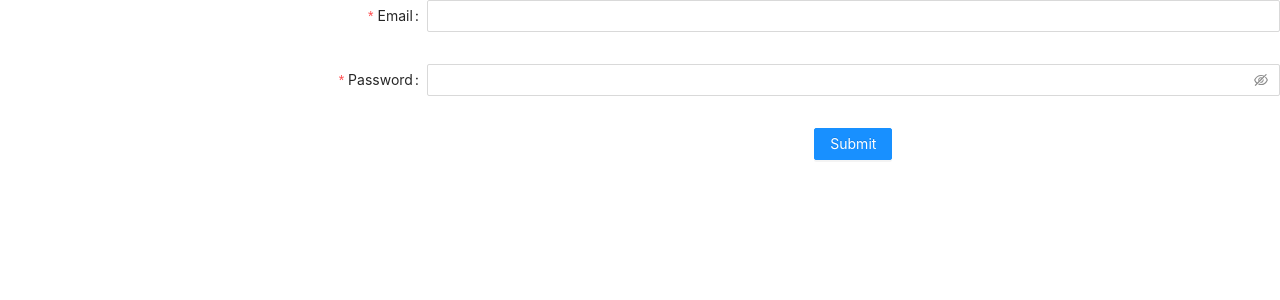
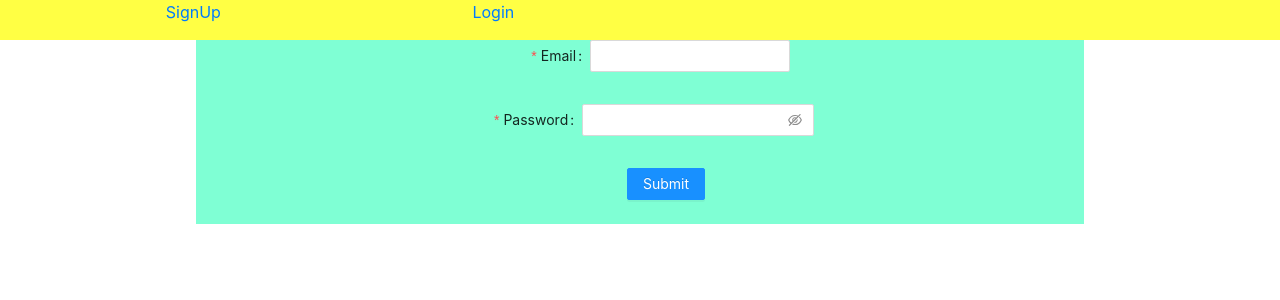
Before and after one commit to Bilal856500/React-Ant, a React (Create React App) app: page /login in a window 1280 px wide. Shown: the top 300 px of the page. Built offline with nearby package versions, Linux system fonts and the light colour scheme.

Commit message:
log out functionality is added

```diff
--- a/package.json
+++ b/package.json
@@ -14,6 +14,7 @@
     "react": "^17.0.2",
     "react-bootstrap": "^1.6.4",
     "react-dom": "^17.0.2",
+    "react-router-dom": "^5.3.0",
     "react-scripts": "4.0.3",
     "web-vitals": "^1.1.2",
     "yup": "^0.32.11"
--- a/src/App.js
+++ b/src/App.js
@@ -1,4 +1,3 @@
-
 import './App.css';
 // import Users from "./users";
 import Ant from "./ant";
@@ -8,23 +7,37 @@ import AntedForm from "./antedForm";
 import LoginForm from "./login";
 import Login from "./login";
 import SignUp from "./signUp";
+import { BrowserRouter as Router, Switch, Route } from 'react-router-dom';
+import Navbar from "./navbar";
 
 
 function App() {
-  return (
-    <div className="App">
-        {/*<Ant/>*/}
-        {/*<Form/>*/}
-        {/*<Data/>*/}
-        {/*<AntedForm/>*/}
-        {/*<LoginForm/>*/}
-        <Login/>
-        {/*<SignUp/>*/}
+    return ( <
+        div className = "App" >
 
 
 
-    </div>
-  );
+        { /*<Ant/>*/ } { /*<Form/>*/ } { /*<Data/>*/ } { /*<AntedForm/>*/ } { /*<LoginForm/>*/ }
+
+        {/*// <Login / >*/}
+
+<Router>
+    <Navbar/>
+    <Switch>
+        <Route path={'/'} exact component={SignUp}/>
+        <Route path={'/login'} exact component={Login}/>
+        <Route path={'/ant'} exact component={Ant}/>
+
+    </Switch>
+
+
+</Router>
+
+
+
+
+        </div>
+    );
 }
 
 export default App;
--- a/src/addData.js
+++ b/src/addData.js
@@ -1,5 +1,5 @@
 import React, {useState} from 'react';
-import {Modal, Button, Form, Input} from 'antd';
+import {Modal, Button, Form, Input, Checkbox} from 'antd';
 import axios from "axios";
 import {Formik} from "formik";
 import * as Yup from 'yup';
@@ -13,10 +13,8 @@ const schemaObj = Yup.object().shape({
 
 
 const AddData = () => {
-    // const [name, setName] = useState('');
-    // const [email, setEmail] = useState('');
-    // const [password, setPassword] = useState('');
-    // const [address, setAddress] = useState('');
+
+    const[admin,setAdmin]=useState(false);
     const [isModalVisible, setIsModalVisible] = useState(false);
     // const [error, setError] = useState('');
 
@@ -41,7 +39,8 @@ const AddData = () => {
                 username: data.username,
                 email: data.email,
                 address: data.address,
-                password: data.password
+                password: data.password,
+                isAdmin: admin
             });
             window.location.reload()
         } catch (e) {
@@ -131,6 +130,18 @@ const AddData = () => {
                                             span: 16,
                                         }}
                                     >
+                                        <Form.Item
+                                            name="remember"
+                                            valuePropName="checked"
+                                            defaultChecked={admin}
+                                            onChange={() => setAdmin(!admin)}
+                                            wrapperCol={{
+                                                offset: 8,
+                                                span: 16,
+                                            }}
+                                        >
+                                            <Checkbox>Admin</Checkbox>
+                                        </Form.Item>
                                         <Button type="primary" htmlType={"submit"}>
                                             Submit
                                         </Button>
--- a/src/ant.js
+++ b/src/ant.js
@@ -5,9 +5,10 @@ import {Table} from 'antd';
 import {Button} from "antd";
 import AddData from "./addData";
 import Update from "./update";
+import { useHistory } from "react-router";
 
 function Ant(props) {
-
+    const history = useHistory();
 
     const columns = [
         {
@@ -43,6 +44,11 @@ function Ant(props) {
     const [users, setUsers] = useState([])
     useEffect(() => {
         (async () => {
+            if(!localStorage.getItem('token')){
+                alert("You are not logged in!")
+                history.push('/login')
+
+            }
 
             try {
                 const data = (await axios.get('http://localhost:5000/api/user')).data;
@@ -68,15 +74,18 @@ function Ant(props) {
 
     };
 
+    const logOut = ()=>{
+        localStorage.removeItem('token');
+        history.push('/login')
+
+    }
+
     return (
         <div>
 
-            {/*{users.filter(user=>user.isAdmin===users.isAdmin)}*/}
-
-
             <AddData/>
-
         <Table columns={columns} dataSource ={users} rowKey ='_id' pagination={{ defaultPageSize: 5, showSizeChanger: true, pageSizeOptions: ['5', '10', '15']}}/>
+            <Button danger onClick={logOut}>Logout</Button>
         </div>
     );
 }
--- a/src/index.js
+++ b/src/index.js
@@ -7,7 +7,9 @@ import 'bootstrap/dist/css/bootstrap.css';
 
 ReactDOM.render(
 
-    <App />
+        <App />
+
+
   ,
   document.getElementById('root')
 );
--- /dev/null
+++ b/src/login.css
@@ -0,0 +1,16 @@
+Form {
+    background: aquamarine;
+    display: flex;
+    flex-direction: column;
+    align-items: center;
+    width: 80%;
+    height: 100%;
+}
+.container{
+
+    display: flex;
+    flex-direction: column;
+    align-items: center;
+    width: 80%;
+    height: 100%;
+}
--- a/src/login.js
+++ b/src/login.js
@@ -1,30 +1,40 @@
 import React,{useState} from 'react';
 import { Form, Input, Button } from 'antd';
+import { useHistory } from "react-router";
 import axios from "axios";
 import Ant from "./ant";
 
+import './login.css';
 function Login(props) {
+    const history = useHistory();
     const[email,setEmail] = useState('');
     const [password,setPassword]=useState('');
-    const[value,setValue]=useState('');
+    const[value,setValue]=useState([]);
     const [error,setError]=useState('');
-    const Login = async (values) => {    try {
+    const Login = async (e,values) => {    try {
+
      const info = (await axios.post('http://localhost:5000/api/user/login', {
          email: email,
          password: password
-     })).data;
-     setValue(info)
-        console.log(info)
+     }));
+     setValue(info.data)
+        localStorage.setItem("token",info.headers['authorized-token'])
+        if(info.data.isAdmin){
+            history.push('/ant')
+        }
+
 
     } catch (e) {
         setError(e.response.data)
+        console.log(e)
 
     }
 
         // console.log('Success:', values);
     };
+
     return (
-        <div>
+        <div className='container'>
             <Form
                 // name="basic"
                 labelCol={{
@@ -80,8 +90,7 @@ function Login(props) {
                 </Form.Item>
             </Form>
             {error ? <p style={{color: 'red'}}>{error}</p> : null}
-            {value.isAdmin?<Ant/>:<p>{value.user}</p>}
-
+            <p>{value.user}<br/>{value.username}</p>
         </div>
     );
 }
--- /dev/null
+++ b/src/navbar.css
@@ -0,0 +1,14 @@
+nav{
+    display: flex;
+    justify-content: space-around;
+    align-items: center;
+    background:rgb(645,646,68);
+    min-height: 5vh;
+}
+.nav-links{
+    display: flex;
+    justify-content: space-around;
+    align-items: center;
+    width: 50%;
+    list-style: none;
+}
--- /dev/null
+++ b/src/navbar.js
@@ -0,0 +1,22 @@
+import React from 'react';
+import {Link} from "react-router-dom";
+import './navbar.css'
+function Navbar(props) {
+    return (
+        <nav>
+            <ul className={'nav-links'}>
+                <Link to ='/'>
+                    <li>SignUp</li>
+                </Link>
+                <Link to ='/login'>
+                    <li>Login</li>
+                </Link>
+            </ul>
+            <Link>
+
+            </Link>
+        </nav>
+    );
+}
+
+export default Navbar;
```
Also changed, not shown: src/singleData.js (added, +34 -0 lines), 1 other file (tests, documents, lock files or other folders).
